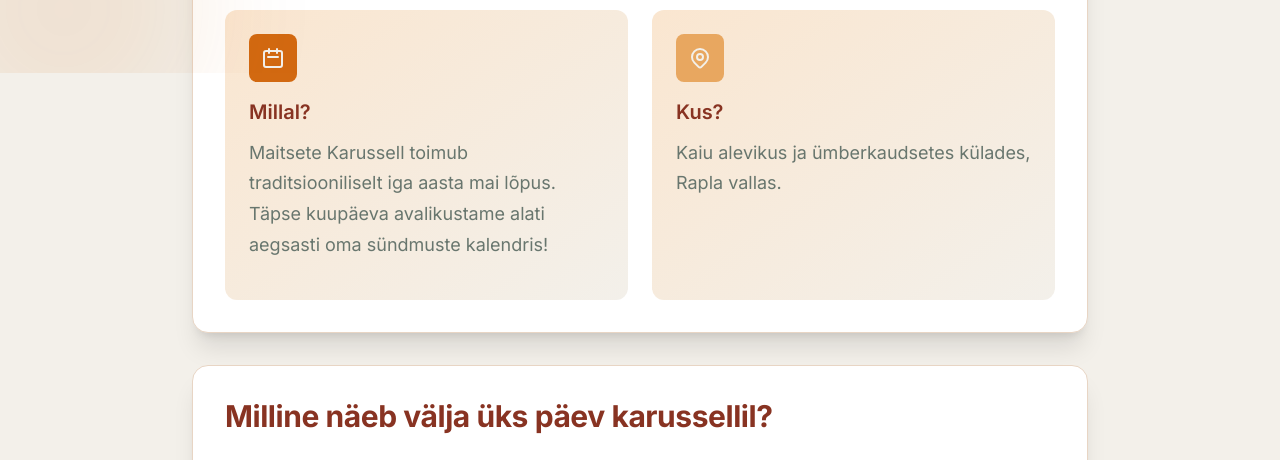
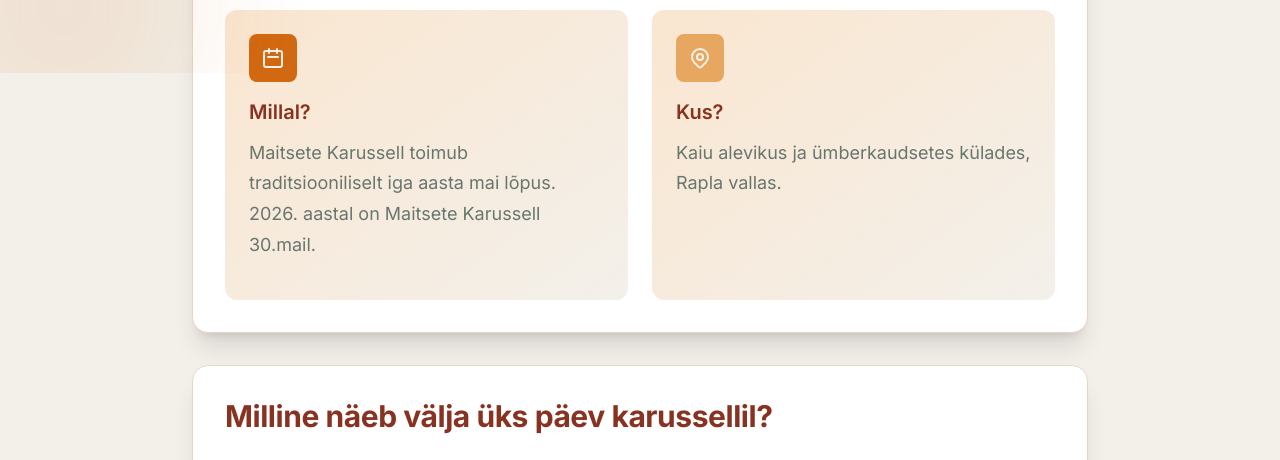
Before and after one commit to kkiisler/kaiu-kodukant-website, a website: page pages/maitsete-karussell.html in a window 1280 px wide. Shown: the part 727-1187 px from the top of the page. Drawn offline with nearby package versions, Linux system fonts and the light colour scheme; files that its build step writes are made by us from their sources; no server answers.

Commit message:
Karusselli leht kuupäev

```diff
--- a/pages/maitsete-karussell.html
+++ b/pages/maitsete-karussell.html
@@ -63,7 +63,7 @@
                             <h3 class="font-semibold text-xl mb-3 text-kofta">Millal?</h3>
                             <p class="text-sirocco">
                                 Maitsete Karussell toimub traditsiooniliselt iga aasta mai lõpus.
-                                Täpse kuupäeva avalikustame alati aegsasti oma sündmuste kalendris!
+                                2026. aastal on Maitsete Karussell 30.mail.
                             </p>
                         </div>
 
```
